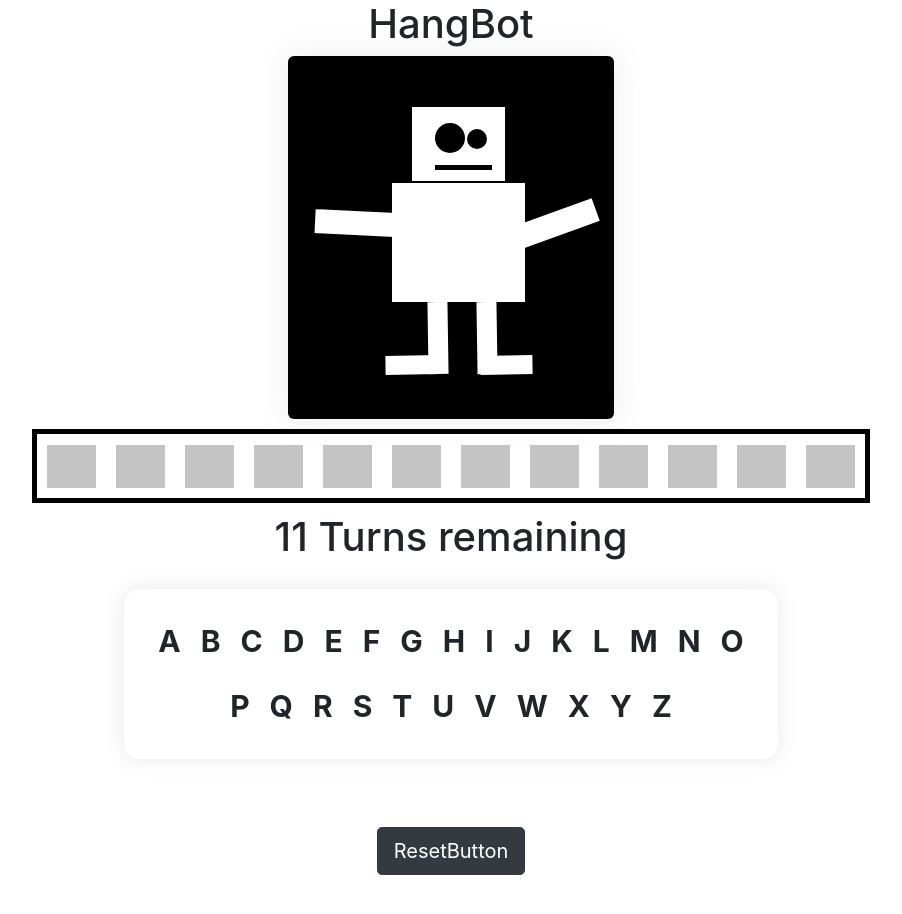
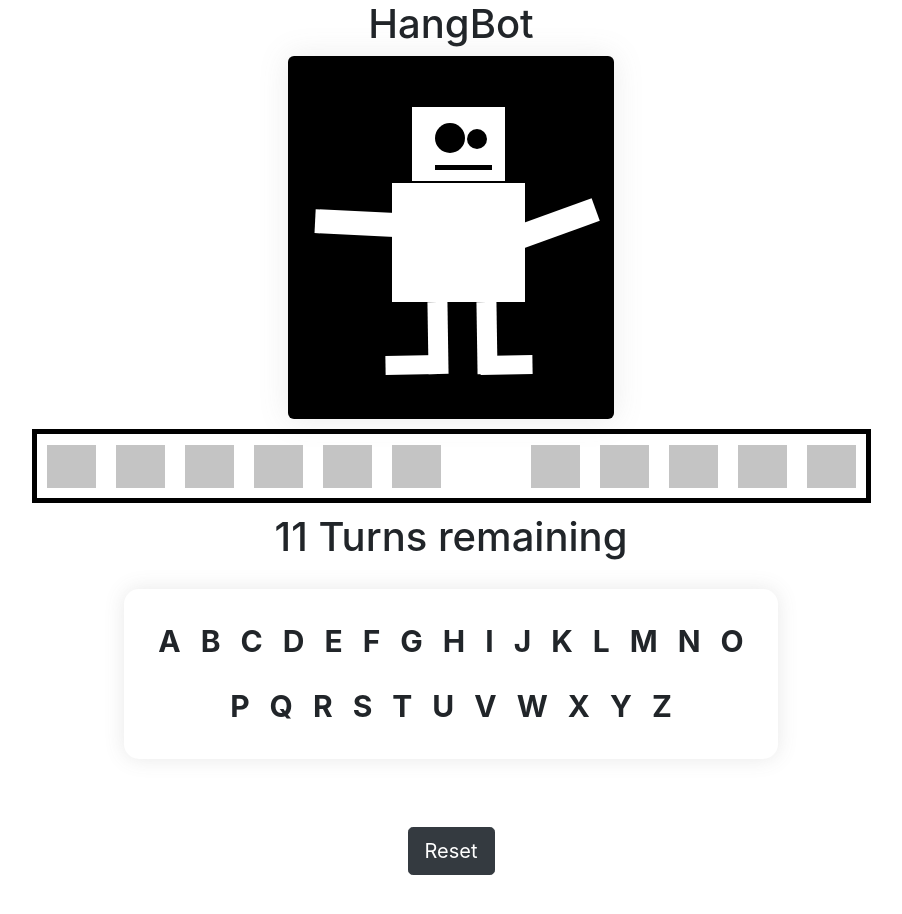
Before and after one commit to dustatron/hangbot, a React (Create React App) app: page / in a window 1280 px wide. Shown: the top 914 px of the page, without its empty margins (189-1091 px from the left). Built offline with nearby package versions, Linux system fonts and the light colour scheme.

Commit message:
add condition for handling spaces in currentWord.
Co-authored-by: Jamison Cozart <jamisoncozart@gmail.com>
Co-authored-by: Brandan Sayarath <brandan@brandan.tech>

```diff
--- a/src/components/LetterBlanks.js
+++ b/src/components/LetterBlanks.js
@@ -41,6 +41,8 @@ function LetterBlanks(props) {
         {props.letters.toUpperCase().split('').map((letter) => {
           if (props.guessedLetters.includes(letter)) {
             return <div style={showBox}>{letter}</div>;
+          } else if (letter === ' ') {
+            return <div style={showBox}>{letter}</div>;
           } else {
             return <div style={greyBox} />;
           }
--- a/src/components/ResetButton.js
+++ b/src/components/ResetButton.js
@@ -16,7 +16,7 @@ const ResetButton = (props) => {
         variant="dark"
         size="lg"
       >
-        ResetButton
+        Reset
       </Button>
     </div>
   );
```
